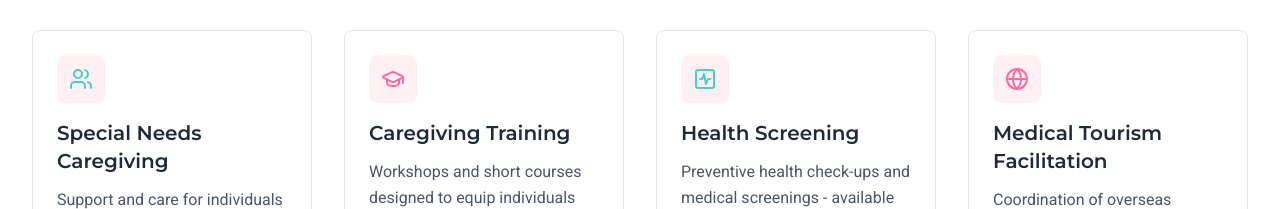
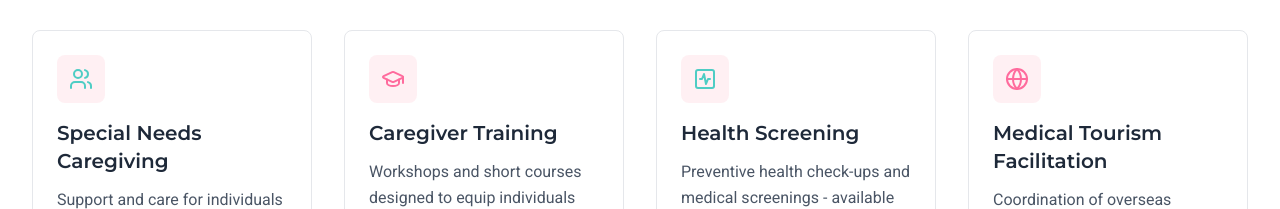
Before and after one commit to Khairul-Ikhwan23/ElferaHealth-landing-page, a Next.js app: page / in a window 1280 px wide. Shown: the part 3564-3773 px from the top of the page. Built offline with nearby package versions, Linux system fonts and the light colour scheme.

Commit message:
Change Caregiving Training to Caregiver Training

```diff
--- a/src/components/Services.tsx
+++ b/src/components/Services.tsx
@@ -38,7 +38,7 @@ const services = [
   },
   {
     icon: GraduationCap,
-    title: 'Caregiving Training',
+    title: 'Caregiver Training',
     description: 'Workshops and short courses designed to equip individuals and families with essential caregiving skills.',
     color: 'text-elfera-pink'
   },
```
